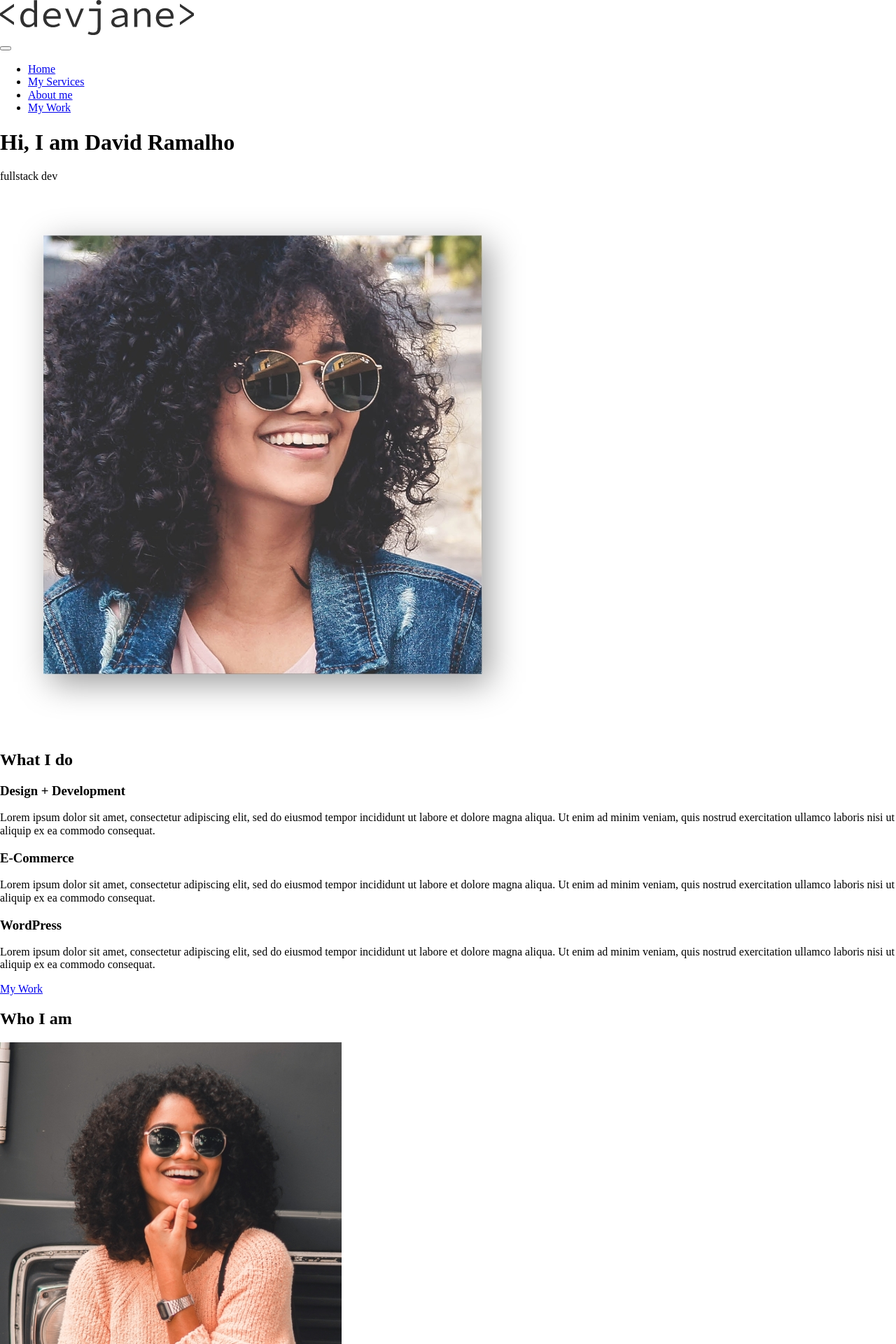
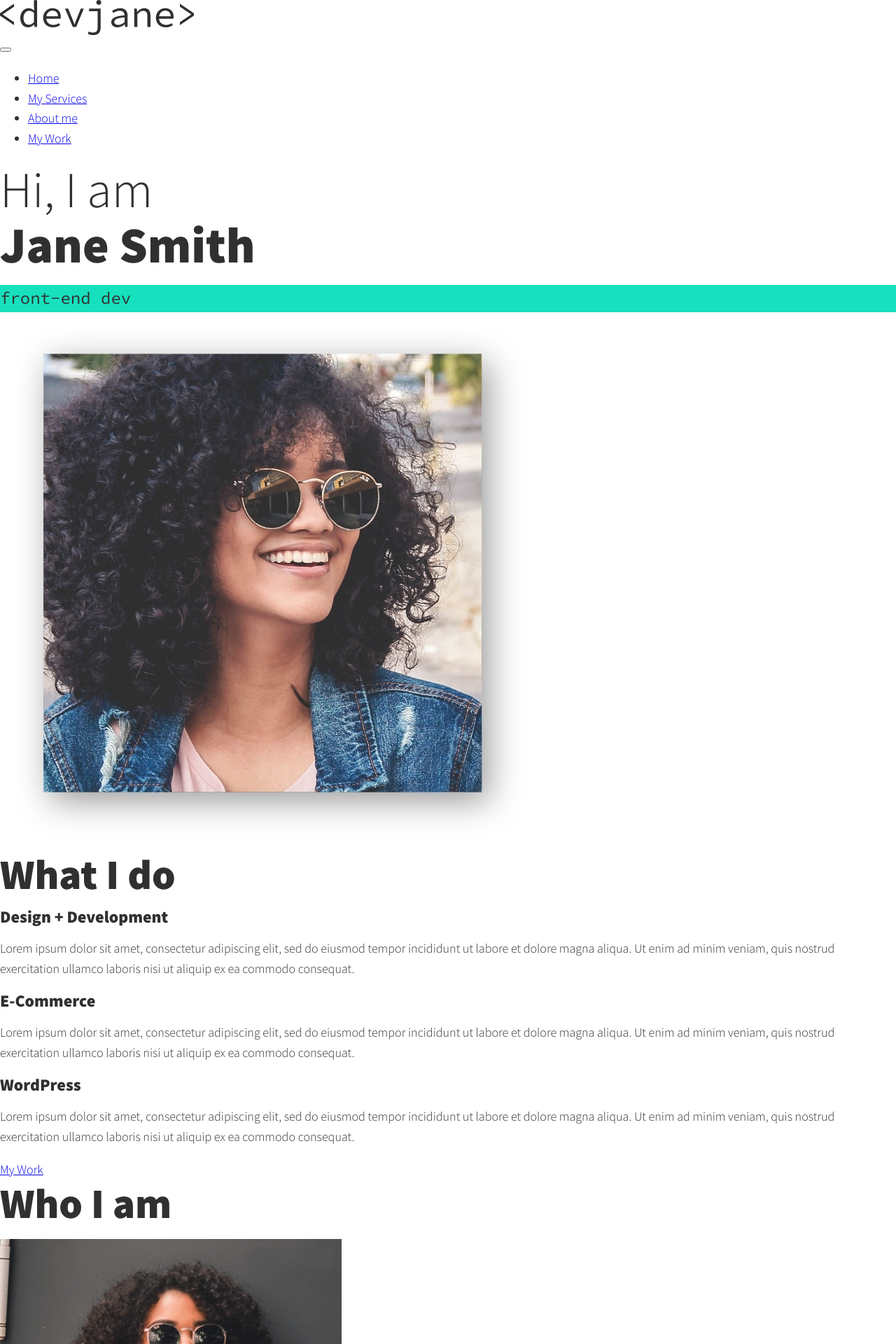
Before and after one commit to davidRamalho/portfolio, a PHP site: page / in a window 1280 px wide. Shown: the top 1920 px of the page at 70% size. Run offline with PHP 8.4, Linux system fonts and the light colour scheme; some libraries are stand-ins or nearby versions.

Commit message:
creating general template

```diff
--- a/css/style.css
+++ b/css/style.css
@@ -48,6 +48,7 @@ img {
     max-width: 100%;
 }
 
+strong { font-weight: var(--fw-bold) }
 
 /* Typography */
 
@@ -61,3 +62,27 @@ h3 {
 h1 { font-size: var(--fs-h1) }
 h2 { font-size: var(--fs-h2) }
 h3 { font-size: var(--fs-h3) }
+
+
+.section__title {
+    margin-bottom: .25em;
+}
+
+.section__title--intro {
+    font-weight: var(--fw-reg);
+}
+
+.section__title--intro strong {
+    display: block;
+}
+
+.section__subtitle {
+    margin: 0;
+    font-size: var(--fs-h3);
+}
+
+.section__subtitle--intro,
+.section__subtitle--about {
+    background: var(--clr-accent);
+    font-family: var(--ff-secondary);
+}
--- a/index.html
+++ b/index.html
@@ -1,23 +1,22 @@
 <!DOCTYPE html>
 <html lang="en">
     <head>
-    <meta charset="=UTF-8">
+        <meta charset="UTF-8">
         <meta name="viewport" content="width=device-width, initial-scale=1.0">
-    <title>David's Portfolio</title>
-    <link rel="stylesheet"
-    href="https://cdnjs.cloudflare.com/ajax/libs/normalize/7.0.0/normalize.min.css">
-    <link rel="stylesheet"
-    href="https://cdnjs.cloudflare.com/ajax/libs/font-awesome/5.11.2/css/all.css"
-    integrity="sha256-46qynGAkLSFpVbEBog43gvNhfrOj+BmwXdxFgVK/Kvc=" crossorigin="anonymous" />
+        <title>DevJane Portfolio Website</title>
+        <link rel="stylesheet" href="https://cdnjs.cloudflare.com/ajax/libs/normalize/7.0.0/normalize.min.css">
+        <link rel="stylesheet" href="https://cdnjs.cloudflare.com/ajax/libs/font-awesome/5.11.2/css/all.css" integrity="sha256-46qynGAkLSFpVbEBog43gvNhfrOj+BmwXdxFgVK/Kvc=" crossorigin="anonymous" />
 
         <!-- Update these with your own fonts -->
         <link href="https://fonts.googleapis.com/css?family=Source+Code+Pro:400,900|Source+Sans+Pro:300,900&display=swap" rel="stylesheet">
+
+        <link rel="stylesheet" href="css/style.css">
 
     </head>
     <body>
         <header>
             <div class="logo">
-        <img src="imgs/devjane.png" alt="">
+                <img src="img/devjane.png" alt="">
             </div>
             <button class="nav-toggle" aria-label="toggle navigation">
                 <span class="hamburger"></span>
@@ -35,13 +34,14 @@
         <!-- Introduction -->
         <section class="intro" id="home">
             <h1 class="section__title section__title--intro">
-        Hi, I am <strong>David Ramalho</strong>
+                Hi, I am <strong>Jane Smith</strong>
             </h1>
-      <p class="section__subtitle section__subtitle--intro">fullstack dev</p>
-      <img src="imgs/dev-jane-01.jpg" alt="smiling pic">
+            <p class="section__subtitle section__subtitle--intro">front-end dev</p>
+            <img src="img/dev-jane-01.jpg" alt="a picture of Jane Smith smiling">
         </section>
 
-    <!-- My Services -->
+
+        <!-- My services -->
         <section class="my-services" id="services">
             <h2 class="section__title section__title--services">What I do</h2>
             <div class="services">
@@ -64,7 +64,8 @@
             <a href="#work" class="btn">My Work</a>
         </section>
 
-    <!-- About Me -->
+
+        <!-- About me -->
         <section class="about-me" id="about">
            <h2 class="section__title section__title--about">Who I am</h2>
            <p class="section__subtitle section__subtitle--about"></p>
@@ -74,66 +75,79 @@
                <p></p>
            </div>
 
-      <img src="imgs/dev-jane-02.jpg" alt="leaning against bus">
+           <img src="img/dev-jane-02.jpg" alt="Jane leaning against a bus">
         </section>
 
         <!-- My Work -->
         <section class="my-work" id="work">
-      <h2 class="section__title">My Work</h2>
+            <h2 class="section__title">My work</h2>
             <p class="section__subtitle"></p>
 
             <div class="portfolio">
+                <!-- Portfolio item 01 -->
                 <a href="#" class="portfolio__item">
-          <img src="imgs/portfolio-01.jpg" alt="" class="portfolio__img">
+                    <img src="img/portfolio-01.jpg" alt="" class="portfolio__img">
                 </a>
 
+                <!-- Portfolio item 02 -->
                 <a href="#" class="portfolio__item">
-          <img src="imgs/portfolio-02.jpg" alt="" class="portfolio__img">
+                    <img src="img/portfolio-02.jpg" alt="" class="portfolio__img">
                 </a>
 
+                <!-- Portfolio item 03 -->
                 <a href="#" class="portfolio__item">
-          <img src="imgs/portfolio-03.jpg" alt="" class="portfolio__img">
+                    <img src="img/portfolio-03.jpg" alt="" class="portfolio__img">
                 </a>
 
+                <!-- Portfolio item 04 -->
                 <a href="#" class="portfolio__item">
-          <img src="imgs/portfolio-04.jpg" alt="" class="portfolio__img">
+                    <img src="img/portfolio-04.jpg" alt="" class="portfolio__img">
                 </a>
 
+                <!-- Portfolio item 05 -->
                 <a href="#" class="portfolio__item">
-          <img src="imgs/portfolio-05.jpg" alt="" class="portfolio__img">
+                    <img src="img/portfolio-05.jpg" alt="" class="portfolio__img">
                 </a>
 
+                <!-- Portfolio item 06 -->
                 <a href="#" class="portfolio__item">
-          <img src="imgs/portfolio-06.jpg" alt="" class="portfolio__img">
+                    <img src="img/portfolio-06.jpg" alt="" class="portfolio__img">
                 </a>
 
+                <!-- Portfolio item 07 -->
                 <a href="#" class="portfolio__item">
-          <img src="imgs/portfolio-07.jpg" alt="" class="portfolio__img">
+                    <img src="img/portfolio-07.jpg" alt="" class="portfolio__img">
                 </a>
 
+                <!-- Portfolio item 08 -->
                 <a href="#" class="portfolio__item">
-          <img src="imgs/portfolio-08.jpg" alt="" class="portfolio__img">
+                    <img src="img/portfolio-08.jpg" alt="" class="portfolio__img">
                 </a>
 
+                <!-- Portfolio item 09 -->
                 <a href="#" class="portfolio__item">
-          <img src="imgs/portfolio-09.jpg" alt="" class="portfolio__img">
+                    <img src="img/portfolio-09.jpg" alt="" class="portfolio__img">
                 </a>
 
+                <!-- Portfolio item 0 0-->
                 <a href="#" class="portfolio__item">
-          <img src="imgs/portfolio-10.jpg" alt="" class="portfolio__img">
+                    <img src="img/portfolio-10.jpg" alt="" class="portfolio__img">
                 </a>
             </div>
         </section>
 
+
         <!-- Footer -->
         <footer>
-      <a href="mailto:david.m.ramalho@gmail.com" class"footer-link">david.m.ramalho@gmail.com</a>
+            <!-- replace with your own email address -->
+            <a href="mailto:hello@jane.dev" class="footer__link">hello@jane.dev</a>
             <ul class="social-list">
                 <li class="social-list__item"><a class="social-list__link" href="https://codepen.io">a</a></li>
-        <li class="social-list__item"><a class="social-list__link" href="http://dribbble.com">b</a></li>
+                <li class="social-list__item">b<a class="social-list__link" href="http://dribbble.com"></a></li>
                 <li class="social-list__item"><a class="social-list__link" href="https://twitter.com">c</a></li>
                 <li class="social-list__item"><a class="social-list__link" href="https://github.com">d</a></li>
             </ul>
         </footer>
+
     </body>
 </html>
```
Also changed, not shown: img/dev-jane-01.jpg (renamed from imgs/dev-jane-01.jpg), img/dev-jane-02.jpg (renamed from imgs/dev-jane-02.jpg), img/devjane.png (renamed from imgs/devjane.png), img/portfolio-01.jpg (renamed from imgs/portfolio-01.jpg), img/portfolio-02.jpg (renamed from imgs/portfolio-02.jpg), img/portfolio-03.jpg (renamed from imgs/portfolio-03.jpg), img/portfolio-04.jpg (renamed from imgs/portfolio-04.jpg), img/portfolio-05.jpg (renamed from imgs/portfolio-05.jpg), img/portfolio-06.jpg (renamed from imgs/portfolio-06.jpg), img/portfolio-07.jpg (renamed from imgs/portfolio-07.jpg), img/portfolio-08.jpg (renamed from imgs/portfolio-08.jpg), img/portfolio-09.jpg (renamed from imgs/portfolio-09.jpg), img/portfolio-10.jpg (renamed from imgs/portfolio-10.jpg), img/services-bg.jpg (renamed from imgs/services-bg.jpg). Lines whose indentation alone changed are shown as unchanged.
